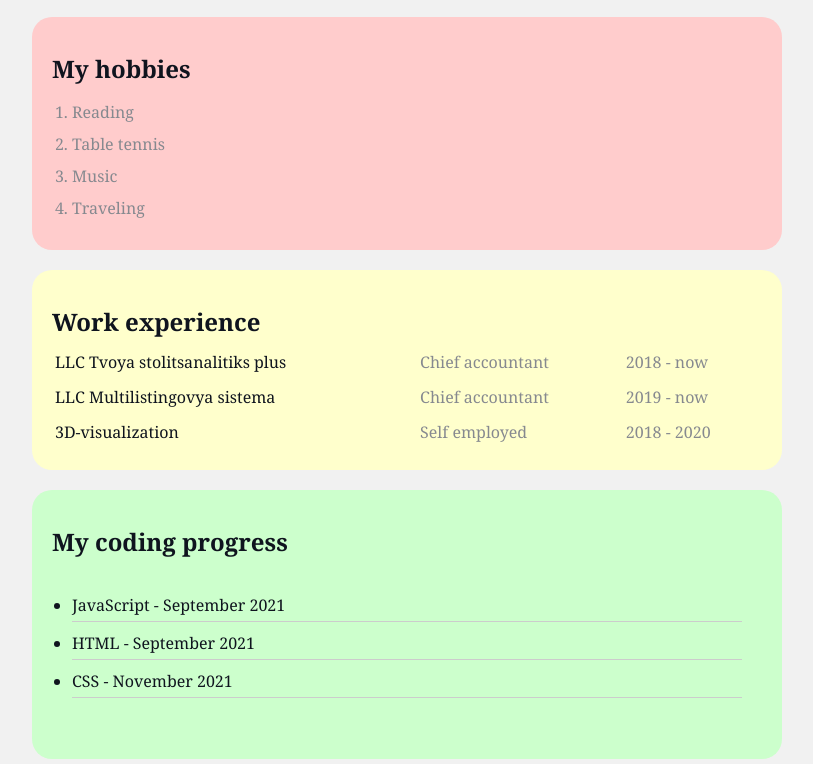
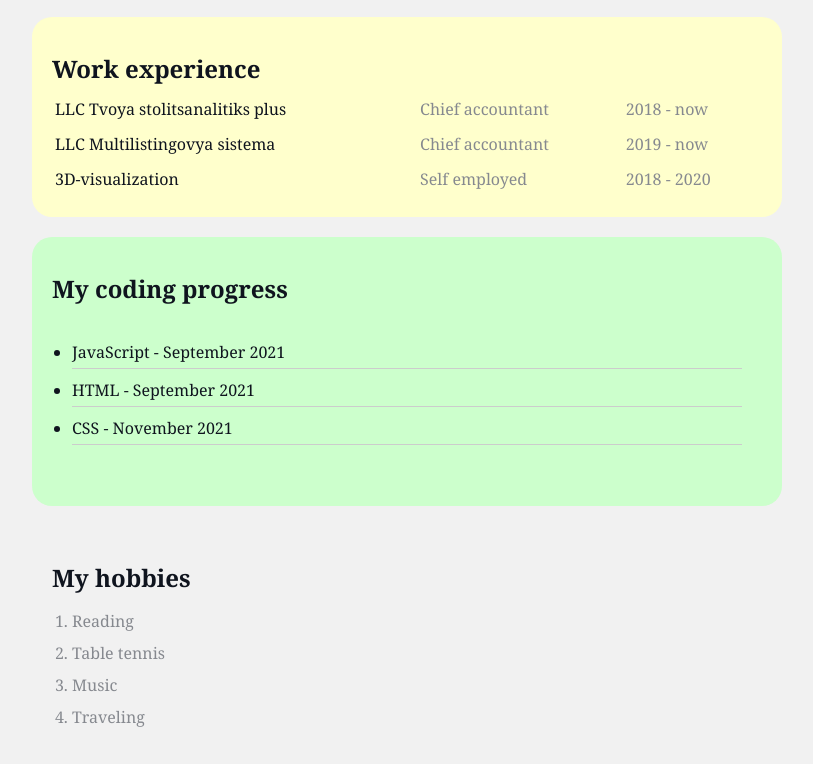
Before and after one commit to MargaritaMorozova/MyCV, a plain HTML site: page index.html in a window 1280 px wide. Shown: the part 556-1320 px from the top of the page, without its empty margins (233-1046 px from the left). Drawn offline with Linux system fonts and the light colour scheme.

Commit message:
Update index.html

```diff
--- a/index.html
+++ b/index.html
@@ -30,16 +30,6 @@
 		    </ul>
 		</div>
 
-		<div class="card bg-red">
-		    <h2>My hobbies</h2>
-		    <ol class="list">
-		      <li>Reading</li>
-		      <li>Table tennis</li>
-		      <li>Music</li>
-		      <li>Traveling</li>
-		    </ol>
-		</div>
-
 		<div class="card bg-yellow">
 		    <h2>Work experience</h2>
 		    <table class="table">
@@ -69,6 +59,15 @@
 		      <li>CSS - November 2021</li>
 		    </ul>
 		</div>
+		<div class="card bg-blue">
+		    <h2>My hobbies</h2>
+		    <ol class="list">
+		      <li>Reading</li>
+		      <li>Table tennis</li>
+		      <li>Music</li>
+		      <li>Traveling</li>
+		    </ol>
+		</div>
 		<div class="contact">
 		    <h2>Contact me</h2>
 		    <form action="/">
```
